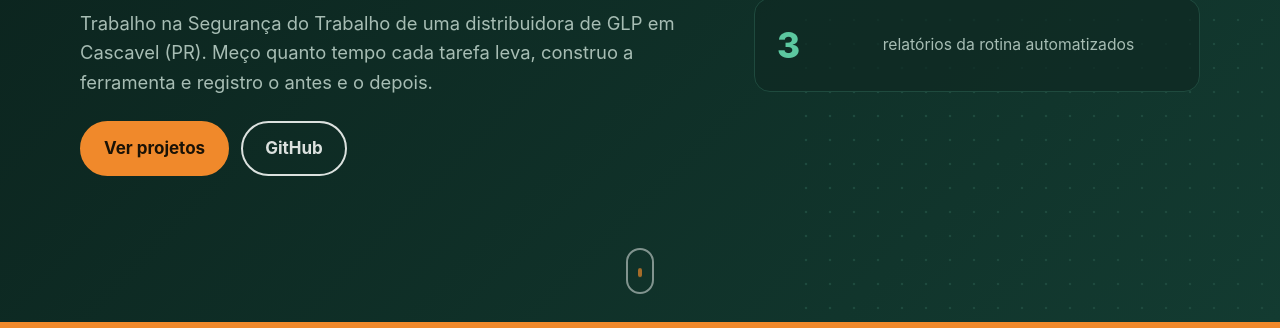
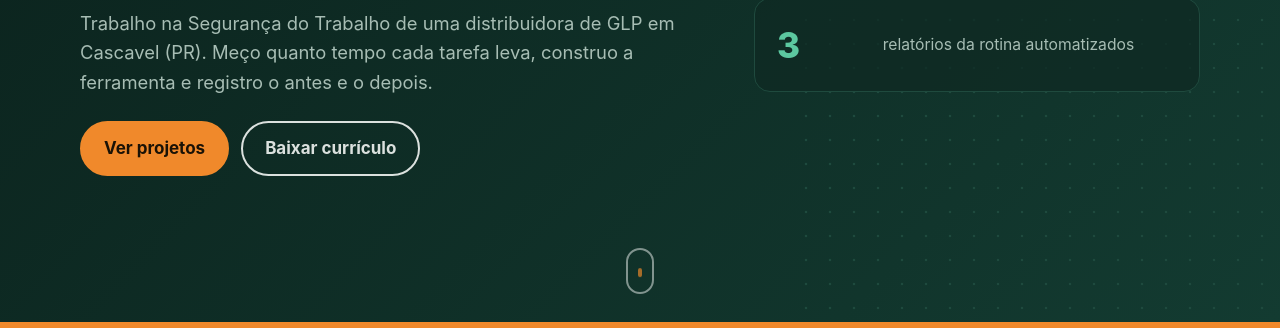
Before and after one commit to ArthurTureck/ArthurTureck.github.io, a plain HTML site: page index.html in a window 1280 px wide. Shown: the part 472-800 px from the top of the page. Drawn offline with Linux system fonts and the light colour scheme.

Commit message:
Adiciona o currículo em PDF e os botões de download
Co-Authored-By: Claude Opus 5.5 <noreply@anthropic.com>
Claude-Session: https://claude.ai/code/session_014E8wdLiFiNqCpdZGCX9RAL

```diff
--- a/index.html
+++ b/index.html
@@ -45,7 +45,7 @@
           <p class="lead">Trabalho na Segurança do Trabalho de uma distribuidora de GLP em Cascavel (PR). Meço quanto tempo cada tarefa leva, construo a ferramenta e registro o antes e o depois.</p>
           <div class="acoes">
             <a class="botao" href="#projetos">Ver projetos</a>
-            <a class="botao botao-fantasma" href="https://github.com/ArthurTureck" rel="noopener">GitHub</a>
+            <a class="botao botao-fantasma" href="assets/Curriculo-Arthur-Tureck.pdf" download>Baixar currículo</a>
           </div>
         </div>
         <ul class="numeros" aria-label="Impacto em números">
@@ -178,6 +178,7 @@
           <a class="botao" href="mailto:arthurtureck@gmail.com">arthurtureck@gmail.com</a>
           <a class="botao botao-fantasma" href="https://www.linkedin.com/in/arthur-tureck-86b317287/" rel="noopener">LinkedIn</a>
           <a class="botao botao-fantasma" href="https://github.com/ArthurTureck" rel="noopener">GitHub</a>
+          <a class="botao botao-fantasma" href="assets/Curriculo-Arthur-Tureck.pdf" download>Currículo (PDF)</a>
         </div>
       </div>
     </section>
```
Also changed, not shown: 1 other file.
